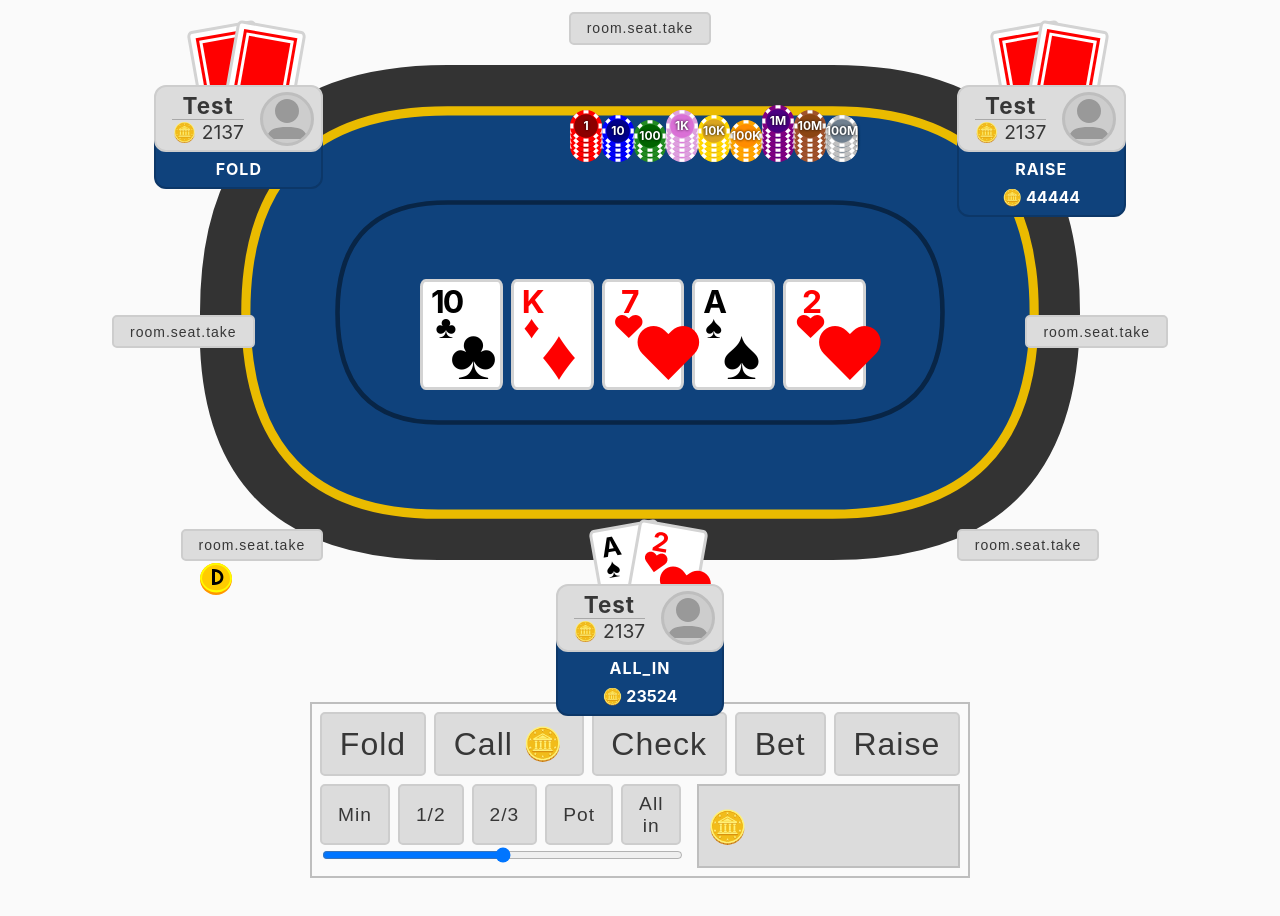
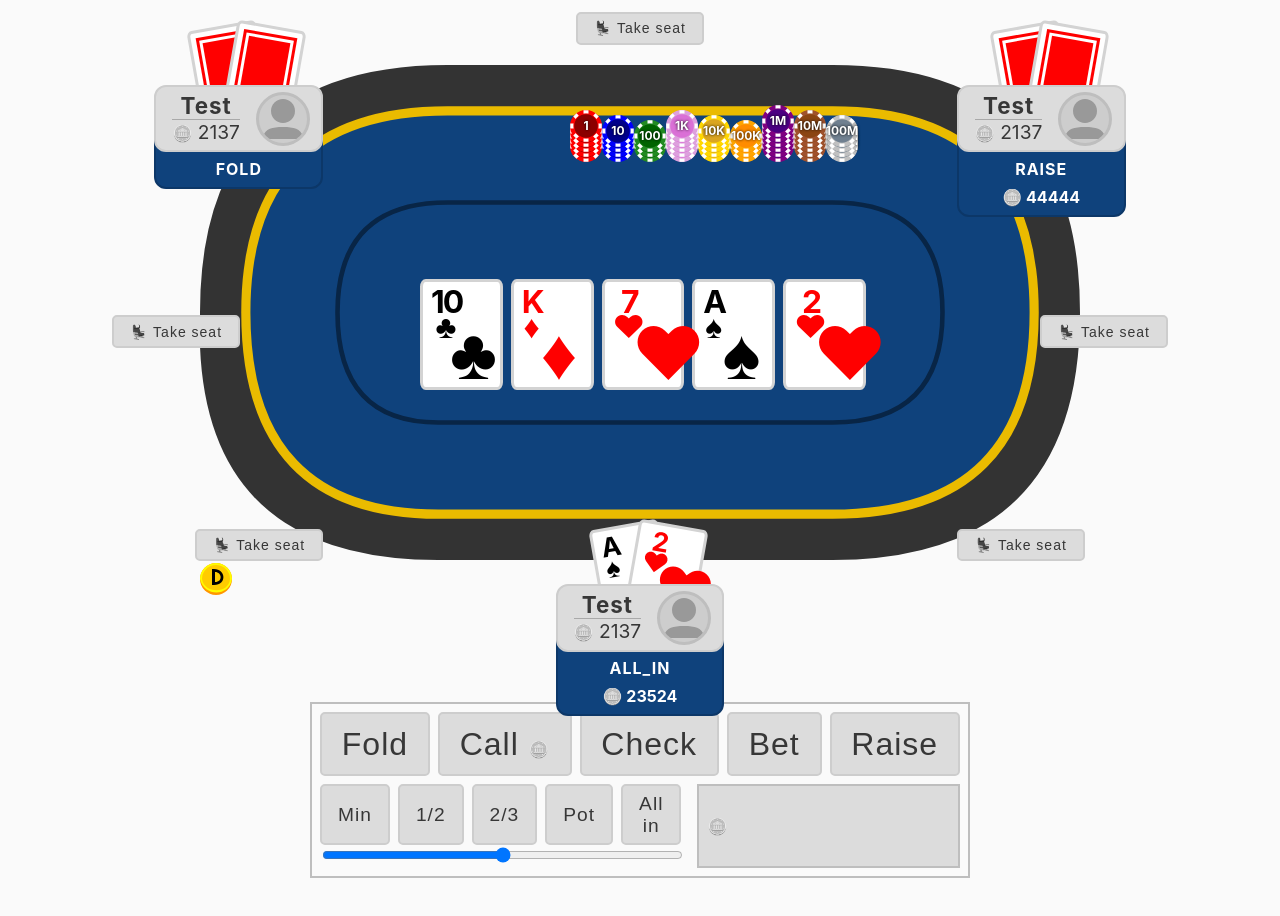
Before and after one commit to codebart/shuffle-royale, a React (Create React App) app in the folder web/: page /room/1 in a window 1280 px wide. Shown: the part 240-1156 px from the top of the page. Built offline with nearby package versions, Linux system fonts and the light colour scheme; no server answers.

Commit message:
Misc style changes

```diff
--- a/web/src/component/poker/Betting.tsx
+++ b/web/src/component/poker/Betting.tsx
@@ -9,7 +9,7 @@ export const Betting = () => {
         <BettingContainer>
             <ActionsContainer>
                 <Button>Fold</Button>
-                <Button>Call 🪙</Button>
+                <Button>Call <CoinIcon/></Button>
                 <Button>Check</Button>
                 <Button>Bet</Button>
                 <Button>Raise</Button>
--- a/web/src/component/poker/seat/TakeSeat.tsx
+++ b/web/src/component/poker/seat/TakeSeat.tsx
@@ -2,6 +2,7 @@ import {useTranslation} from 'react-i18next';
 import {useTakeSeat} from 'api/endpoint/takeSeat.post';
 import {Button} from 'component/ui/Button';
 import React from 'react';
+import styled from 'styled-components';
 
 export const TakeSeat = ({seatIndex, roomId}: { seatIndex: number, roomId: number }) => {
     const {t} = useTranslation();
@@ -11,7 +12,11 @@ export const TakeSeat = ({seatIndex, roomId}: { seatIndex: number, roomId: numbe
     })
     return (
         <Button onClick={() => takeSeat.refetch()}>
-            {t('room.seat.take')}
+            <TakeSeatText>{t('room.seat.take')}</TakeSeatText>
         </Button>
     );
 };
+
+const TakeSeatText = styled.span`
+  filter: grayscale(1);
+`
--- a/web/src/component/shared/Coins.tsx
+++ b/web/src/component/shared/Coins.tsx
@@ -1,7 +1,12 @@
 import React from 'react';
 import styled from 'styled-components';
 
-export const CoinIcon = () => <>🪙</>;
+export const CoinIcon = () => <CoinIconContainer>🪙</CoinIconContainer>;
+
+const CoinIconContainer = styled.span`
+  filter:  saturate(3) grayscale(1);
+  font-size: 1rem;
+`;
 
 export const Coins = ({coins, locked}: { coins: number, locked?: number }) =>
     <CoinsContainer><CoinIcon/> {coins} {locked && `(🔒 ${locked})`}</CoinsContainer>;
@@ -9,4 +14,5 @@ export const Coins = ({coins, locked}: { coins: number, locked?: number }) =>
 const CoinsContainer = styled.span`
   letter-spacing: 0;
   font-size: 1em;
+  filter: grayscale(1);
 `;
--- a/web/src/locale/translations/en.json
+++ b/web/src/locale/translations/en.json
@@ -8,6 +8,9 @@
         "seats": "Seats",
         "buyIn": "Buy in (big blinds)",
         "noLimit": "No Limit"
+      },
+      "seat": {
+        "take": "\uD83D\uDCBA Take seat"
       }
     },
     "rooms": {
```
